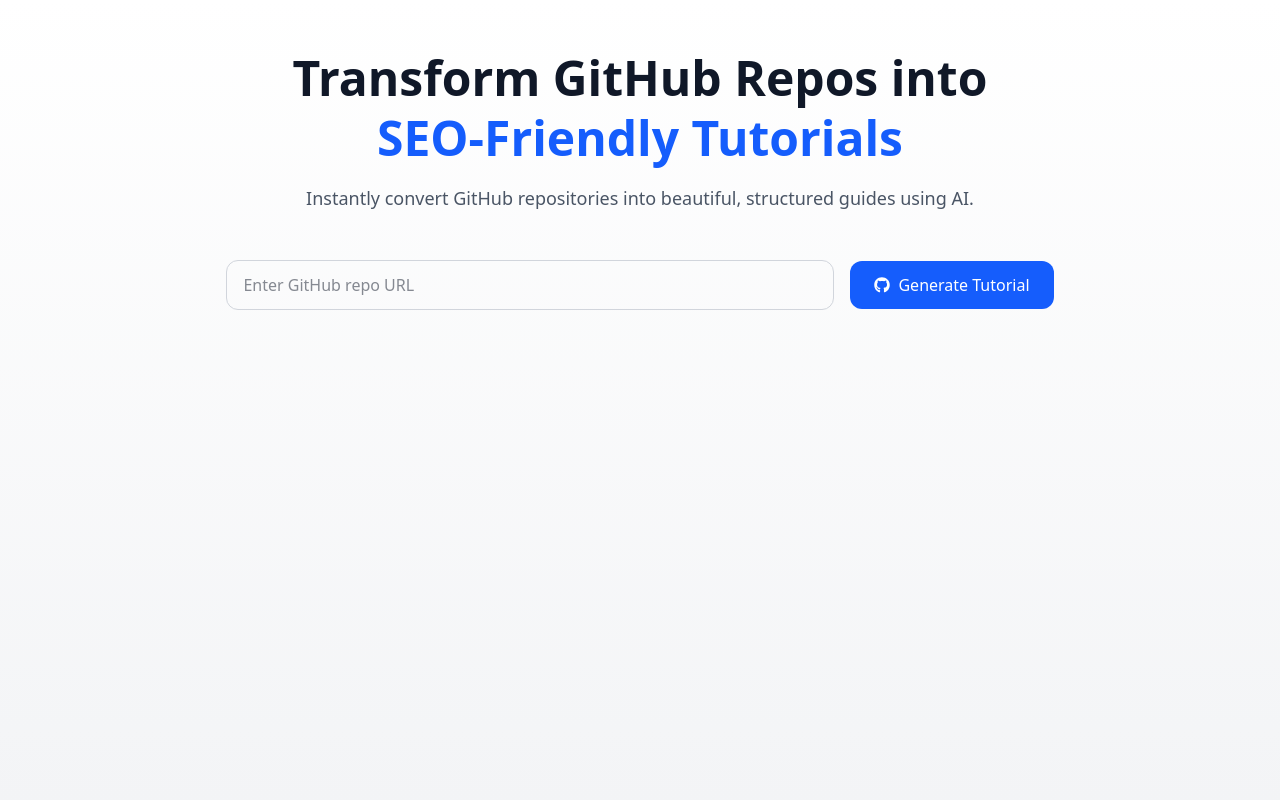
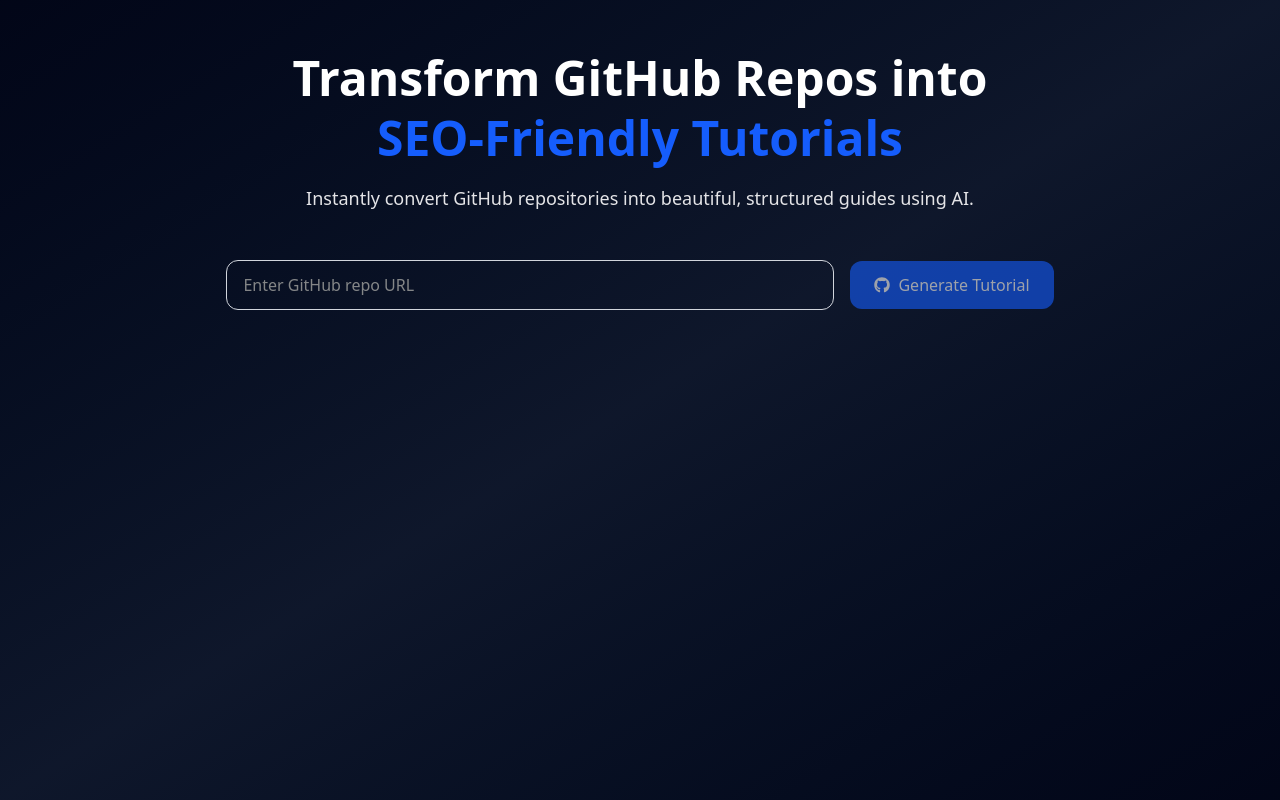
Before and after one commit to Abhiraj35/GitTutorial, a React (Vite) app in the folder Frontend/: page / in a window 1280 px wide. Built offline with nearby package versions, Linux system fonts and the light colour scheme.

Commit message:
Converted to dark theme

```diff
--- a/Frontend/src/components/HeroSection.jsx
+++ b/Frontend/src/components/HeroSection.jsx
@@ -8,10 +8,10 @@ export default function HeroSection() {
       animate={{ opacity: 1, y: 0 }}
       transition={{ duration: 0.6 }}
     >
-      <h1 className="text-4xl md:text-5xl font-bold leading-tight">
+      <h1 className="text-4xl md:text-5xl font-bold leading-tight text-white">
         Transform GitHub Repos into <span className="text-blue-600">SEO-Friendly Tutorials</span>
       </h1>
-      <p className="mt-4 text-lg text-gray-600">
+      <p className="mt-4 text-lg text-zinc-200">
         Instantly convert GitHub repositories into beautiful, structured guides using AI.
       </p>
     </motion.section>
--- a/Frontend/src/components/TutorialInput.jsx
+++ b/Frontend/src/components/TutorialInput.jsx
@@ -57,11 +57,11 @@ export default function TutorialInput({
         onChange={(e) => setRepoUrl(e.target.value)}
         onKeyDown={handleKeypress}
         placeholder="Enter GitHub repo URL"
-        className="w-full md:w-1/2 px-4 py-3 rounded-xl border border-gray-300 focus:outline-none focus:ring-2 focus:ring-blue-500"
+        className="w-full md:w-1/2 px-4 py-3 rounded-xl border border-gray-300 focus:outline-none focus:ring-2 focus:ring-blue-500 text-amber-50"
       />
       <button
         onClick={generateTutorial}
-        disabled={loading}
+        disabled={loading || !repoUrl.trim()}
         className="flex items-center gap-2 px-6 py-3 bg-blue-600 text-white rounded-xl hover:bg-blue-700 transition disabled:opacity-60"
       >
         <FaGithub />
--- a/Frontend/src/pages/Home.jsx
+++ b/Frontend/src/pages/Home.jsx
@@ -19,7 +19,7 @@ const Home = () => {
   }
 }, [tutorial, loading]);
   return (
-    <main className="min-h-screen bg-gradient-to-b from-white to-gray-100 text-gray-900 px-4 md:px-8">
+    <main className="min-h-screen bg-gradient-to-br from-slate-950 via-slate-900 to-slate-950 text-gray-900 px-4 md:px-8 ">
       <HeroSection />
       <TutorialInput
         setTutorial={setTutorial}
```
